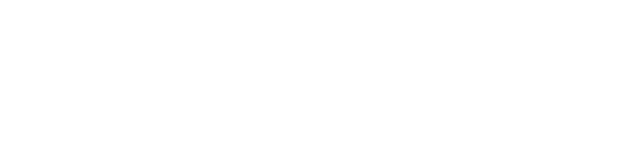
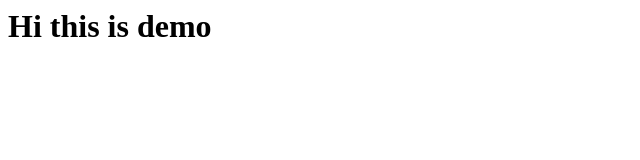
Before and after one commit to SachinMalekar/actions, a plain HTML site: page index.html in a window 1280 px wide. Shown: the whole page, without its empty margins (0-640 px from the left). Drawn offline with Linux system fonts and the light colour scheme.

Commit message:
Add body and header to index.html

```diff
--- a/index.html
+++ b/index.html
@@ -2,4 +2,7 @@
   <head>
     <title> this is demo</title>
   </head>
+  <body>
+    <h1>Hi this is demo</h1>
+  </body>
 </html>
```
